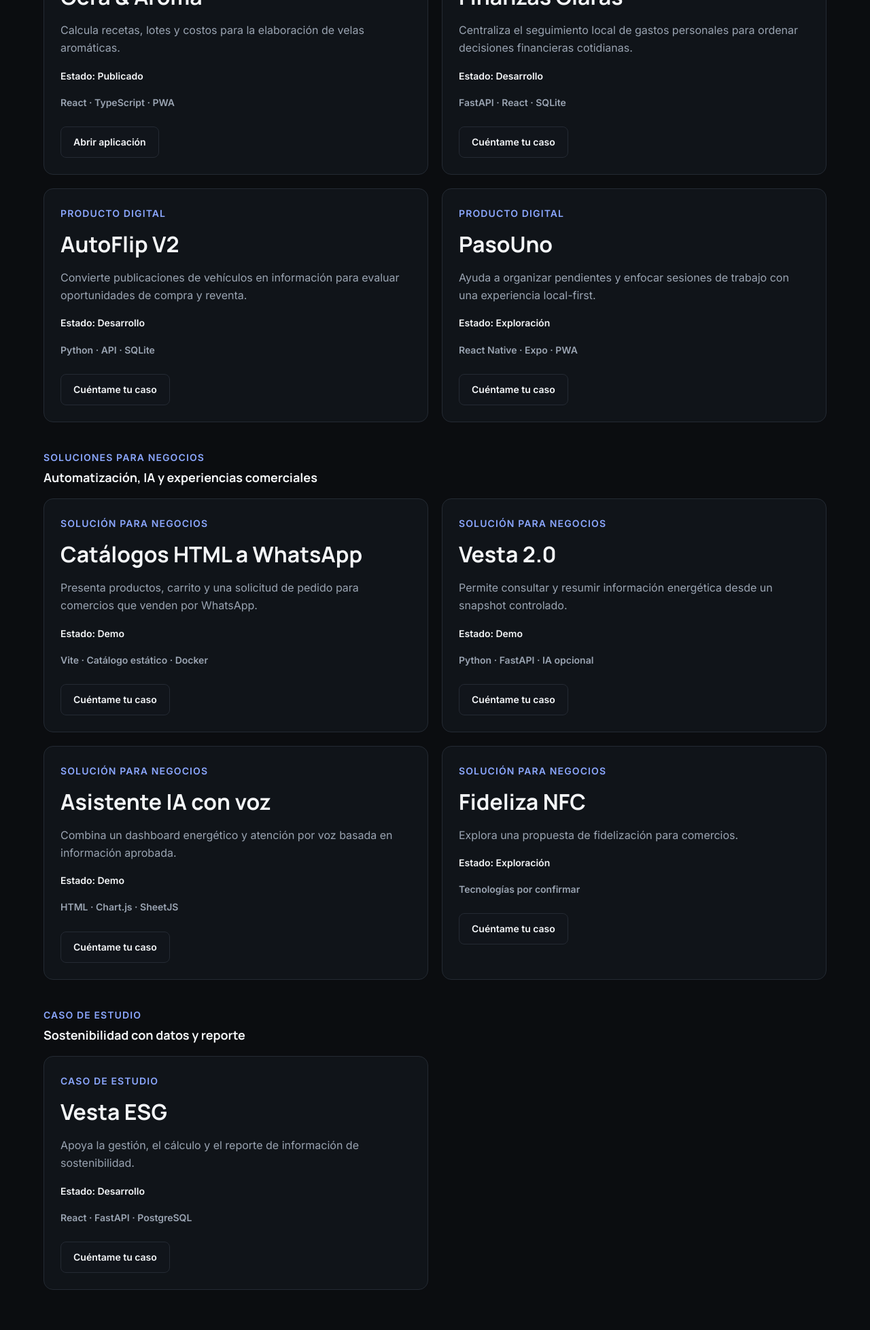
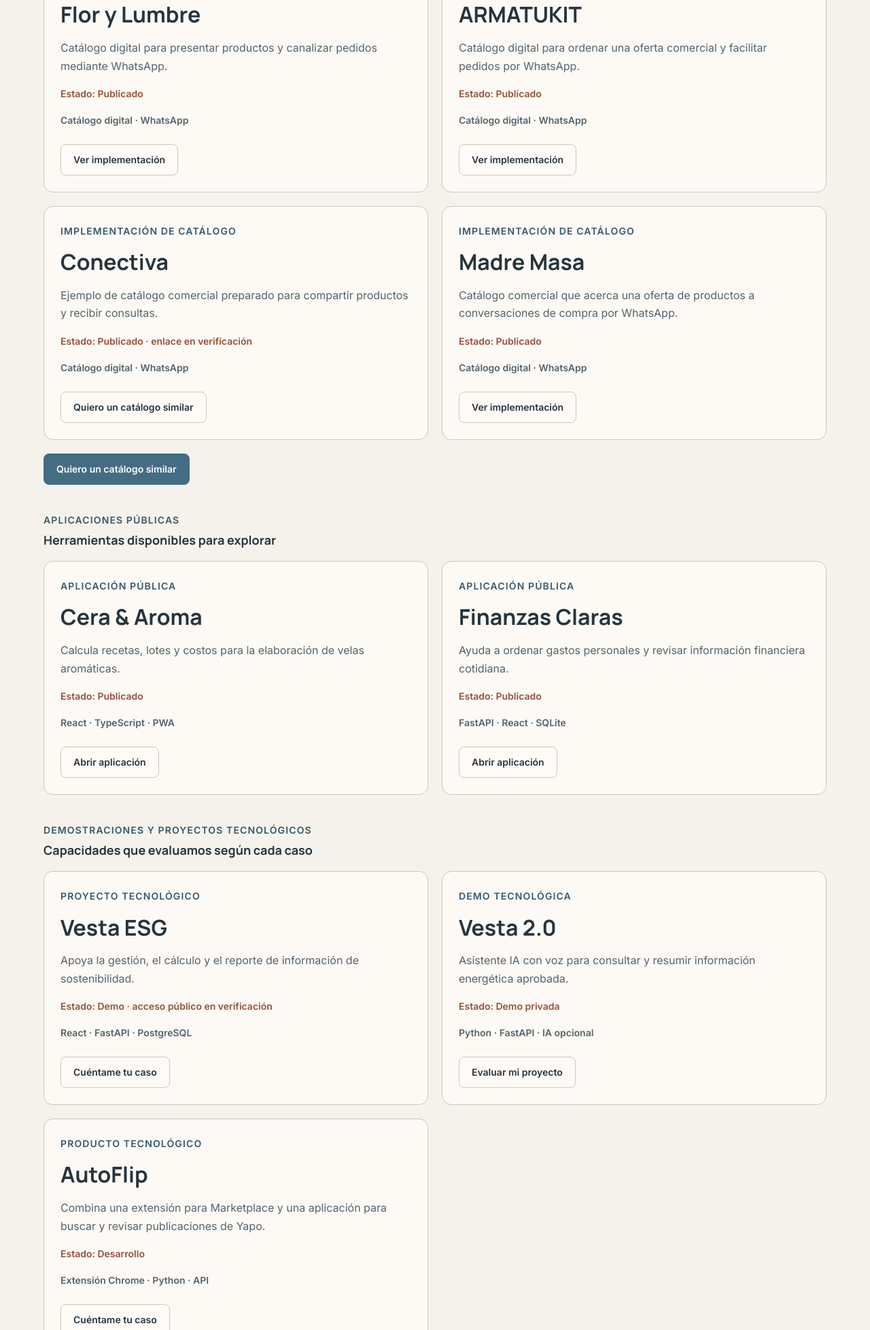
Before and after one commit to fraactal/Landing_Jonas, a plain HTML site: page index.html in a window 1280 px wide. Shown: the part 10044-12000 px from the top of the page at 68% size. Drawn offline with Linux system fonts and the light colour scheme.

Commit message:
feat: refresh commercial identity and catalog

```diff
--- a/assets/css/components.css
+++ b/assets/css/components.css
@@ -64,7 +64,7 @@
 .button--primary:hover {
   border-color: var(--color-accent-soft);
   background: var(--color-accent-soft);
-  color: var(--color-bg);
+  color: #ffffff;
 }
 
 .button--secondary {
--- a/assets/css/sections.css
+++ b/assets/css/sections.css
@@ -704,6 +704,10 @@
   font-size: var(--font-size-2);
 }
 
+.cases__group-cta {
+  justify-self: start;
+}
+
 .case-card {
   display: grid;
   align-content: start;
@@ -743,7 +747,7 @@
 
 .case-card__status {
   margin: 0;
-  color: var(--color-text);
+  color: var(--color-accent-warm-text);
   font-size: var(--font-size-0);
   font-weight: 700;
 }
@@ -758,6 +762,63 @@
 .case-card__cta {
   justify-self: start;
   margin-block-start: var(--space-2);
+}
+
+.demo-access {
+  display: grid;
+  gap: var(--space-6);
+  border: 1px solid color-mix(in srgb, var(--color-accent-warm) 52%, var(--color-border));
+  border-radius: var(--radius-lg);
+  background: linear-gradient(135deg, color-mix(in srgb, var(--color-surface) 88%, var(--color-bg)), color-mix(in srgb, var(--color-surface-muted) 58%, var(--color-surface)));
+  padding: clamp(var(--space-5), 5vw, var(--space-8));
+}
+
+.demo-access__content {
+  display: grid;
+  gap: var(--space-3);
+  max-width: 42rem;
+}
+
+.demo-access__content h3 {
+  font-size: var(--font-size-2);
+}
+
+.demo-access__content p:not(.cases__eyebrow),
+.demo-access__fields p {
+  color: var(--color-muted);
+}
+
+.demo-access__fields {
+  display: grid;
+  gap: var(--space-3);
+  align-content: start;
+}
+
+.demo-access__fields label {
+  color: var(--color-text);
+  font-size: var(--font-size-0);
+  font-weight: 700;
+}
+
+.demo-access__fields input {
+  width: 100%;
+  min-height: 3rem;
+  border: var(--border-subtle);
+  border-radius: var(--radius-sm);
+  background: var(--color-surface);
+  color: var(--color-muted);
+  padding: 0.8rem 0.9rem;
+}
+
+.demo-access__fields input:disabled,
+.demo-access__fields button:disabled {
+  cursor: not-allowed;
+  opacity: 0.7;
+}
+
+.demo-access__fields p {
+  margin: 0;
+  font-size: var(--font-size-0);
 }
 
 .case-flow {
@@ -1445,6 +1506,11 @@
 
   .cases__grid {
     grid-template-columns: repeat(2, minmax(0, 1fr));
+  }
+
+  .demo-access {
+    grid-template-columns: minmax(0, 1fr) minmax(16rem, 0.7fr);
+    align-items: end;
   }
 
   .about__inner {
--- a/assets/css/styles.css
+++ b/assets/css/styles.css
@@ -1,4 +1,4 @@
-@import url("tokens.css");
-@import url("base.css");
-@import url("components.css");
-@import url("sections.css");
+@import url("tokens.css?v=m25.1.2");
+@import url("base.css?v=m25.1.2");
+@import url("components.css?v=m25.1.2");
+@import url("sections.css?v=m25.1.2");
--- a/assets/css/tokens.css
+++ b/assets/css/tokens.css
@@ -1,13 +1,17 @@
 :root {
-  color-scheme: dark;
+  color-scheme: light;
 
-  --color-bg: #0B0D10;
-  --color-surface: #12161C;
-  --color-text: #F4F6F8;
-  --color-muted: #9AA4B2;
-  --color-accent: #4F7CFF;
-  --color-accent-soft: #8BA7FF;
-  --color-border: #242A33;
+  /* M25.1: canvas, surfaces, typography, borders and actions. */
+  --color-bg: #F5F2EB;
+  --color-surface: #FFFDF9;
+  --color-surface-muted: #E6E0D6;
+  --color-text: #26343C;
+  --color-muted: #53636B;
+  --color-accent: #446D83;
+  --color-accent-soft: #36586B;
+  --color-accent-warm: #C47C5B;
+  --color-accent-warm-text: #955036;
+  --color-border: #CDC6BA;
 
   --font-heading: "Manrope", system-ui, -apple-system, BlinkMacSystemFont, "Segoe UI", sans-serif;
   --font-body: "Inter", system-ui, -apple-system, BlinkMacSystemFont, "Segoe UI", sans-serif;
--- a/index.html
+++ b/index.html
@@ -5,8 +5,8 @@
     <meta name="viewport" content="width=device-width, initial-scale=1">
     <title>Jonathan Valdés | Desarrollo, Automatización, Cloud y Soluciones Tecnológicas</title>
     <meta name="description" content="Resolvemos problemas tecnológicos con desarrollo, automatización, integraciones, cloud, QA, datos y monitoreo para empresas que necesitan avanzar.">
-    <meta name="color-scheme" content="dark">
-    <meta name="theme-color" content="#0B0D10">
+    <meta name="color-scheme" content="light">
+    <meta name="theme-color" content="#F5F2EB">
     <meta name="robots" content="index, follow">
     <meta name="lead-endpoint" content="">
     <meta name="booking-endpoint" content="">
@@ -19,7 +19,7 @@
     <link rel="preconnect" href="https://fonts.googleapis.com">
     <link rel="preconnect" href="https://fonts.gstatic.com" crossorigin>
     <link href="https://fonts.googleapis.com/css2?family=Inter:wght@400;500;600&family=Manrope:wght@600;700&display=swap" rel="stylesheet">
-    <link rel="stylesheet" href="assets/css/styles.css">
+    <link rel="stylesheet" href="assets/css/styles.css?v=m25.1.2">
     <script type="application/ld+json">
       {
         "@context": "https://schema.org",
@@ -385,18 +385,60 @@
           <div class="cases__heading flow">
             <p class="cases__eyebrow">Aplicaciones y soluciones</p>
             <h2 id="cases-title">Software para problemas concretos</h2>
-            <p>Una selección de productos, demostraciones y proyectos en desarrollo. Cada entrada muestra su estado real y evita presentar clientes o resultados no documentados.</p>
+            <p>Implementaciones, aplicaciones públicas y proyectos tecnológicos organizados según su disponibilidad real. No presentamos resultados, datos ni acceso que no estén confirmados.</p>
           </div>
 
           <div class="cases__groups">
-            <section class="cases__group" aria-labelledby="products-title">
+            <section class="cases__group" aria-labelledby="catalogs-title">
               <div class="cases__group-heading">
-                <p class="cases__eyebrow">Productos digitales</p>
-                <h3 id="products-title">Herramientas listas para seguir validando</h3>
+                <p class="cases__eyebrow">Catálogos comerciales publicados</p>
+                <h3 id="catalogs-title">Pedidos por WhatsApp para negocios que necesitan vender con claridad</h3>
               </div>
-              <div class="cases__grid" aria-label="Productos digitales">
+              <div class="cases__grid" aria-label="Implementaciones de catálogos comerciales">
                 <article class="card case-card">
-                  <p class="case-card__type">Producto digital</p>
+                  <p class="case-card__type">Implementación de catálogo</p>
+                  <h4>Flor y Lumbre</h4>
+                  <p>Catálogo digital para presentar productos y canalizar pedidos mediante WhatsApp.</p>
+                  <p class="case-card__status">Estado: Publicado</p>
+                  <p class="case-card__categories">Catálogo digital · WhatsApp</p>
+                  <a class="button button--secondary case-card__cta" href="https://florylumbre.pages.dev/" target="_blank" rel="noopener noreferrer">Ver implementación</a>
+                </article>
+                <article class="card case-card">
+                  <p class="case-card__type">Implementación de catálogo</p>
+                  <h4>ARMATUKIT</h4>
+                  <p>Catálogo digital para ordenar una oferta comercial y facilitar pedidos por WhatsApp.</p>
+                  <p class="case-card__status">Estado: Publicado</p>
+                  <p class="case-card__categories">Catálogo digital · WhatsApp</p>
+                  <a class="button button--secondary case-card__cta" href="https://armatukit.pages.dev/" target="_blank" rel="noopener noreferrer">Ver implementación</a>
+                </article>
+                <article class="card case-card">
+                  <p class="case-card__type">Implementación de catálogo</p>
+                  <h4>Conectiva</h4>
+                  <p>Ejemplo de catálogo comercial preparado para compartir productos y recibir consultas.</p>
+                  <p class="case-card__status">Estado: Publicado · enlace en verificación</p>
+                  <p class="case-card__categories">Catálogo digital · WhatsApp</p>
+                  <a class="button button--secondary case-card__cta" href="https://wa.me/56931367372?text=Hola%20Jonathan%2C%20quiero%20implementar%20un%20cat%C3%A1logo%20digital%20para%20mi%20negocio.">Quiero un catálogo similar</a>
+                </article>
+                <article class="card case-card">
+                  <p class="case-card__type">Implementación de catálogo</p>
+                  <h4>Madre Masa</h4>
+                  <p>Catálogo comercial que acerca una oferta de productos a conversaciones de compra por WhatsApp.</p>
+                  <p class="case-card__status">Estado: Publicado</p>
+                  <p class="case-card__categories">Catálogo digital · WhatsApp</p>
+                  <a class="button button--secondary case-card__cta" href="https://madre-masa.pages.dev/" target="_blank" rel="noopener noreferrer">Ver implementación</a>
+                </article>
+              </div>
+              <a class="button button--primary cases__group-cta" href="https://wa.me/56931367372?text=Hola%20Jonathan%2C%20quiero%20implementar%20un%20cat%C3%A1logo%20digital%20para%20mi%20negocio.">Quiero un catálogo similar</a>
+            </section>
+
+            <section class="cases__group" aria-labelledby="public-apps-title">
+              <div class="cases__group-heading">
+                <p class="cases__eyebrow">Aplicaciones públicas</p>
+                <h3 id="public-apps-title">Herramientas disponibles para explorar</h3>
+              </div>
+              <div class="cases__grid" aria-label="Aplicaciones públicas">
+                <article class="card case-card">
+                  <p class="case-card__type">Aplicación pública</p>
                   <h4>Cera &amp; Aroma</h4>
                   <p>Calcula recetas, lotes y costos para la elaboración de velas aromáticas.</p>
                   <p class="case-card__status">Estado: Publicado</p>
@@ -404,89 +446,87 @@
                   <a class="button button--secondary case-card__cta" href="https://cera-y-aroma.pages.dev/" target="_blank" rel="noopener noreferrer">Abrir aplicación</a>
                 </article>
                 <article class="card case-card">
-                  <p class="case-card__type">Producto digital</p>
+                  <p class="case-card__type">Aplicación pública</p>
                   <h4>Finanzas Claras</h4>
-                  <p>Centraliza el seguimiento local de gastos personales para ordenar decisiones financieras cotidianas.</p>
-                  <p class="case-card__status">Estado: Desarrollo</p>
+                  <p>Ayuda a ordenar gastos personales y revisar información financiera cotidiana.</p>
+                  <p class="case-card__status">Estado: Publicado</p>
                   <p class="case-card__categories">FastAPI · React · SQLite</p>
-                  <a class="button button--secondary case-card__cta" href="https://wa.me/56931367372?text=Hola%20Jonathan%2C%20quiero%20conversar%20sobre%20Finanzas%20Claras.">Cuéntame tu caso</a>
-                </article>
-                <article class="card case-card">
-                  <p class="case-card__type">Producto digital</p>
-                  <h4>AutoFlip V2</h4>
-                  <p>Convierte publicaciones de vehículos en información para evaluar oportunidades de compra y reventa.</p>
-                  <p class="case-card__status">Estado: Desarrollo</p>
-                  <p class="case-card__categories">Python · API · SQLite</p>
-                  <a class="button button--secondary case-card__cta" href="https://wa.me/56931367372?text=Hola%20Jonathan%2C%20quiero%20conversar%20sobre%20AutoFlip%20V2.">Cuéntame tu caso</a>
-                </article>
-                <article class="card case-card">
-                  <p class="case-card__type">Producto digital</p>
-                  <h4>PasoUno</h4>
-                  <p>Ayuda a organizar pendientes y enfocar sesiones de trabajo con una experiencia local-first.</p>
-                  <p class="case-card__status">Estado: Exploración</p>
-                  <p class="case-card__categories">React Native · Expo · PWA</p>
-                  <a class="button button--secondary case-card__cta" href="https://wa.me/56931367372?text=Hola%20Jonathan%2C%20quiero%20conversar%20sobre%20PasoUno.">Cuéntame tu caso</a>
+                  <a class="button button--secondary case-card__cta" href="https://finanzasclaras-736.pages.dev/" target="_blank" rel="noopener noreferrer">Abrir aplicación</a>
                 </article>
               </div>
             </section>
 
-            <section class="cases__group" aria-labelledby="solutions-title">
+            <section class="cases__group" aria-labelledby="demos-title">
               <div class="cases__group-heading">
-                <p class="cases__eyebrow">Soluciones para negocios</p>
-                <h3 id="solutions-title">Automatización, IA y experiencias comerciales</h3>
+                <p class="cases__eyebrow">Demostraciones y proyectos tecnológicos</p>
+                <h3 id="demos-title">Capacidades que evaluamos según cada caso</h3>
               </div>
-              <div class="cases__grid" aria-label="Soluciones para negocios">
+              <div class="cases__grid" aria-label="Demostraciones y proyectos tecnológicos">
                 <article class="card case-card">
-                  <p class="case-card__type">Solución para negocios</p>
-                  <h4>Catálogos HTML a WhatsApp</h4>
-                  <p>Presenta productos, carrito y una solicitud de pedido para comercios que venden por WhatsApp.</p>
-                  <p class="case-card__status">Estado: Demo</p>
-                  <p class="case-card__categories">Vite · Catálogo estático · Docker</p>
-                  <a class="button button--secondary case-card__cta" href="https://wa.me/56931367372?text=Hola%20Jonathan%2C%20quiero%20evaluar%20un%20cat%C3%A1logo%20HTML%20para%20WhatsApp.">Cuéntame tu caso</a>
+                  <p class="case-card__type">Proyecto tecnológico</p>
+                  <h4>Vesta ESG</h4>
+                  <p>Apoya la gestión, el cálculo y el reporte de información de sostenibilidad.</p>
+                  <p class="case-card__status">Estado: Demo · acceso público en verificación</p>
+                  <p class="case-card__categories">React · FastAPI · PostgreSQL</p>
+                  <a class="button button--secondary case-card__cta" href="https://wa.me/56931367372?text=Hola%20Jonathan%2C%20quiero%20conversar%20sobre%20gesti%C3%B3n%20de%20sostenibilidad.">Cuéntame tu caso</a>
                 </article>
                 <article class="card case-card">
-                  <p class="case-card__type">Solución para negocios</p>
+                  <p class="case-card__type">Demo tecnológica</p>
                   <h4>Vesta 2.0</h4>
-                  <p>Permite consultar y resumir información energética desde un snapshot controlado.</p>
-                  <p class="case-card__status">Estado: Demo</p>
+                  <p>Asistente IA con voz para consultar y resumir información energética aprobada.</p>
+                  <p class="case-card__status">Estado: Demo privada</p>
                   <p class="case-card__categories">Python · FastAPI · IA opcional</p>
-                  <a class="button button--secondary case-card__cta" href="https://wa.me/56931367372?text=Hola%20Jonathan%2C%20quiero%20conversar%20sobre%20an%C3%A1lisis%20energ%C3%A9tico.">Cuéntame tu caso</a>
+                  <a class="button button--secondary case-card__cta" href="https://wa.me/56931367372?text=Hola%20Jonathan%2C%20quiero%20conversar%20sobre%20un%20asistente%20IA%20con%20voz.">Evaluar mi proyecto</a>
                 </article>
                 <article class="card case-card">
-                  <p class="case-card__type">Solución para negocios</p>
-                  <h4>Asistente IA con voz</h4>
-                  <p>Combina un dashboard energético y atención por voz basada en información aprobada.</p>
-                  <p class="case-card__status">Estado: Demo</p>
-                  <p class="case-card__categories">HTML · Chart.js · SheetJS</p>
-                  <a class="button button--secondary case-card__cta" href="https://wa.me/56931367372?text=Hola%20Jonathan%2C%20quiero%20conversar%20sobre%20un%20asistente%20IA%20con%20voz.">Cuéntame tu caso</a>
+                  <p class="case-card__type">Producto tecnológico</p>
+                  <h4>AutoFlip</h4>
+                  <p>Combina una extensión para Marketplace y una aplicación para buscar y revisar publicaciones de Yapo.</p>
+                  <p class="case-card__status">Estado: Desarrollo</p>
+                  <p class="case-card__categories">Extensión Chrome · Python · API</p>
+                  <a class="button button--secondary case-card__cta" href="https://wa.me/56931367372?text=Hola%20Jonathan%2C%20quiero%20conversar%20sobre%20AutoFlip.">Cuéntame tu caso</a>
+                </article>
+              </div>
+            </section>
+
+            <section class="cases__group" aria-labelledby="development-title">
+              <div class="cases__group-heading">
+                <p class="cases__eyebrow">En desarrollo</p>
+                <h3 id="development-title">Ideas que todavía requieren validación</h3>
+              </div>
+              <div class="cases__grid" aria-label="Proyectos en desarrollo">
+                <article class="card case-card">
+                  <p class="case-card__type">Producto digital</p>
+                  <h4>PasoUno</h4>
+                  <p>Aplicación local para organizar pendientes y enfocar sesiones de productividad.</p>
+                  <p class="case-card__status">Estado: En desarrollo</p>
+                  <p class="case-card__categories">React Native · Expo · PWA</p>
+                  <a class="button button--secondary case-card__cta" href="https://wa.me/56931367372?text=Hola%20Jonathan%2C%20quiero%20conversar%20sobre%20PasoUno.">Cuéntame tu caso</a>
                 </article>
                 <article class="card case-card">
                   <p class="case-card__type">Solución para negocios</p>
                   <h4>Fideliza NFC</h4>
-                  <p>Explora una propuesta de fidelización para comercios.</p>
-                  <p class="case-card__status">Estado: Exploración</p>
+                  <p>Plataforma de fidelización para comercios que incorporará capacidades de CRM.</p>
+                  <p class="case-card__status">Estado: En desarrollo</p>
                   <p class="case-card__categories">Tecnologías por confirmar</p>
                   <a class="button button--secondary case-card__cta" href="https://wa.me/56931367372?text=Hola%20Jonathan%2C%20quiero%20conversar%20sobre%20fidelizaci%C3%B3n%20para%20mi%20comercio.">Cuéntame tu caso</a>
                 </article>
               </div>
             </section>
 
-            <section class="cases__group" aria-labelledby="studies-title">
-              <div class="cases__group-heading">
-                <p class="cases__eyebrow">Caso de estudio</p>
-                <h3 id="studies-title">Sostenibilidad con datos y reporte</h3>
+            <aside class="demo-access" aria-labelledby="demo-access-title">
+              <div class="demo-access__content">
+                <p class="cases__eyebrow">Acceso futuro a demos privadas</p>
+                <h3 id="demo-access-title">Solicita acceso cuando la demostración esté disponible</h3>
+                <p>Este componente queda preparado para solicitar correo, producto de interés y consentimiento comercial antes de habilitar una demo restringida.</p>
               </div>
-              <div class="cases__grid" aria-label="Caso de estudio de sostenibilidad">
-                <article class="card case-card">
-                  <p class="case-card__type">Caso de estudio</p>
-                  <h4>Vesta ESG</h4>
-                  <p>Apoya la gestión, el cálculo y el reporte de información de sostenibilidad.</p>
-                  <p class="case-card__status">Estado: Desarrollo</p>
-                  <p class="case-card__categories">React · FastAPI · PostgreSQL</p>
-                  <a class="button button--secondary case-card__cta" href="https://wa.me/56931367372?text=Hola%20Jonathan%2C%20quiero%20conversar%20sobre%20gesti%C3%B3n%20de%20sostenibilidad.">Cuéntame tu caso</a>
-                </article>
+              <div class="demo-access__fields" aria-describedby="demo-access-note">
+                <label for="demo-access-email">Correo de trabajo</label>
+                <input id="demo-access-email" type="email" placeholder="nombre@empresa.cl" disabled>
+                <button class="button button--secondary" type="button" disabled>Solicitar acceso</button>
+                <p id="demo-access-note">Aún no se almacenan correos ni se habilita acceso automático.</p>
               </div>
-            </section>
+            </aside>
           </div>
         </div>
       </section>
```
Also changed, not shown: privacidad/index.html (+12 -11 lines), terminos/index.html (+3 -3 lines), 3 other files.
